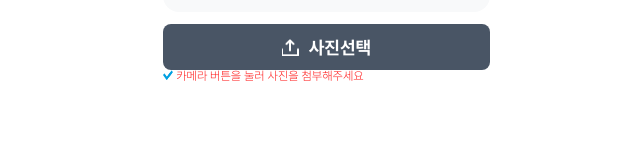
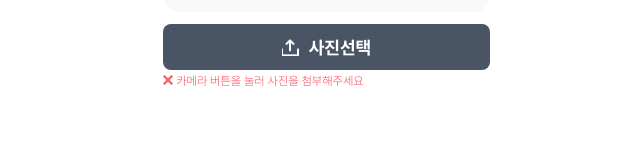
Before and after one commit to WE-ARE-RACCOONS/postgraduate-front, a Next.js app: page /signup/select/common-info/auth in a window 1280 px wide. Both pictures are taken after a click on the button "다음으로". Shown: the part 371-531 px from the top of the page, without its empty margins (313-953 px from the left). Built offline with nearby package versions, Linux system fonts and the light colour scheme.

Commit message:
RAC-324 fix: 대학생 선배 사진인증 x 아이콘, 마진 변경

```diff
--- a/src/app/signup/select/common-info/auth/page.tsx
+++ b/src/app/signup/select/common-info/auth/page.tsx
@@ -99,10 +99,12 @@ function AuthPage() {
           <Photo type="auth" handler={setPhoto} />
         )}
         {uploadFlag && (
+          <div style={{marginTop:'0.3rem'}}>
           <SingleValidator
-            textColor="#FF0000"
+            textColor="#FF3347"
             msg="카메라 버튼을 눌러 사진을 첨부해주세요"
           />
+          </div>
         )}
       </div>
       <AuthBtn $getPhoto={!!photo} onClick={handleClick}>
```
